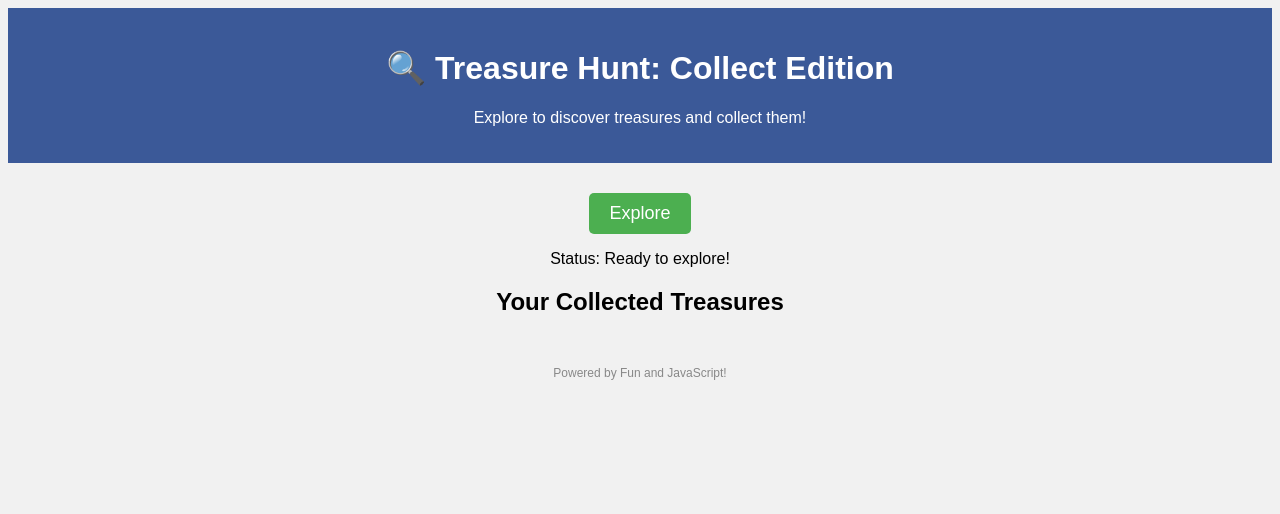
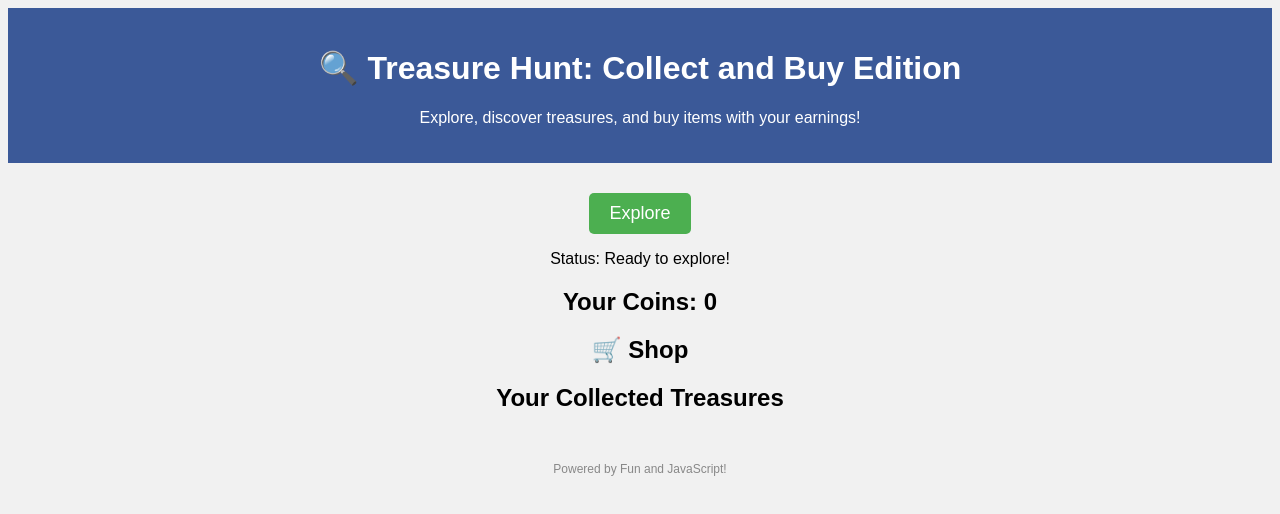
Before and after one commit to nxil24/crypto, a plain HTML site: page index.html in a window 1280 px wide. Drawn offline with Linux system fonts and the light colour scheme.

Commit message:
Update index.html

```diff
--- a/index.html
+++ b/index.html
@@ -3,13 +3,13 @@
 <head>
     <meta charset="UTF-8">
     <meta name="viewport" content="width=device-width, initial-scale=1.0">
-    <title>Treasure Hunt: Collect Edition</title>
+    <title>Treasure Hunt: Collect and Buy Edition</title>
     <link rel="stylesheet" href="style.css">
 </head>
 <body>
     <header>
-        <h1>🔍 Treasure Hunt: Collect Edition</h1>
-        <p>Explore to discover treasures and collect them!</p>
+        <h1>🔍 Treasure Hunt: Collect and Buy Edition</h1>
+        <p>Explore, discover treasures, and buy items with your earnings!</p>
     </header>
 
     <section id="game-area">
@@ -17,6 +17,18 @@
         <p id="status">Status: Ready to explore!</p>
         <div id="treasure-info"></div>
         <div id="treasure-animation"></div>
+    </section>
+
+    <section id="currency">
+        <h2>Your Coins: <span id="coin-balance">0</span></h2>
+    </section>
+
+    <section id="shop">
+        <h2>🛒 Shop</h2>
+        <div id="shop-items">
+            <!-- Shop items will be added here -->
+        </div>
+        <button id="buy-item-btn" style="display: none;">Buy Selected Item</button>
     </section>
 
     <section id="nft-collection">
```
